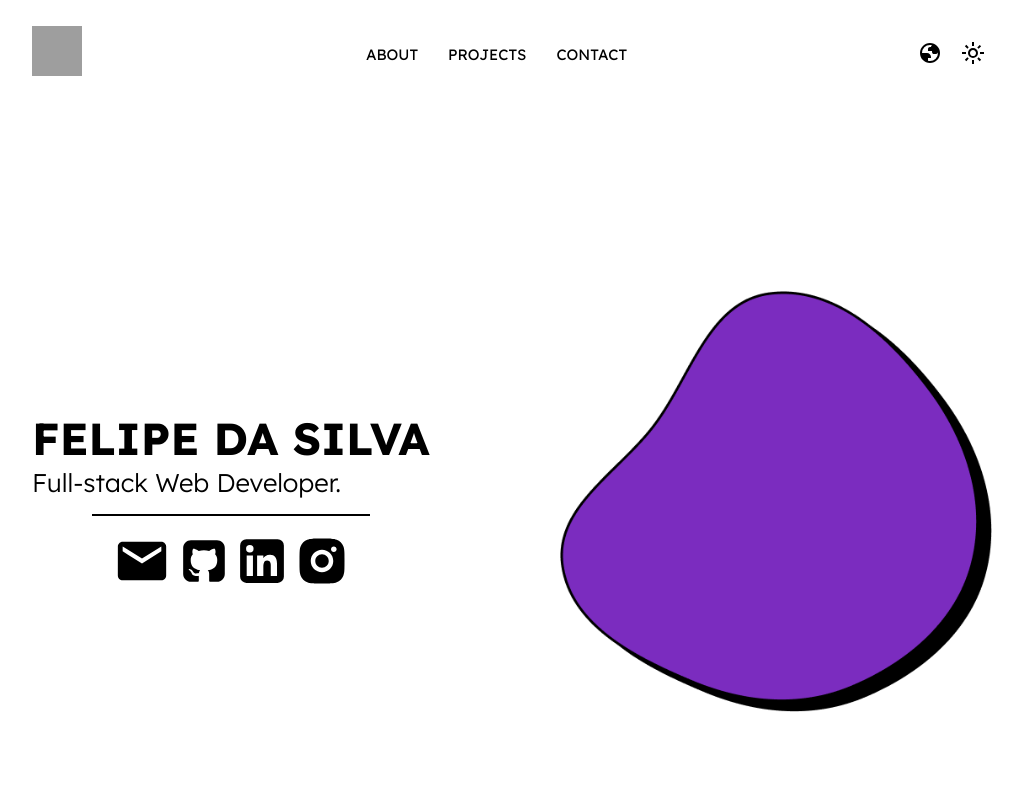
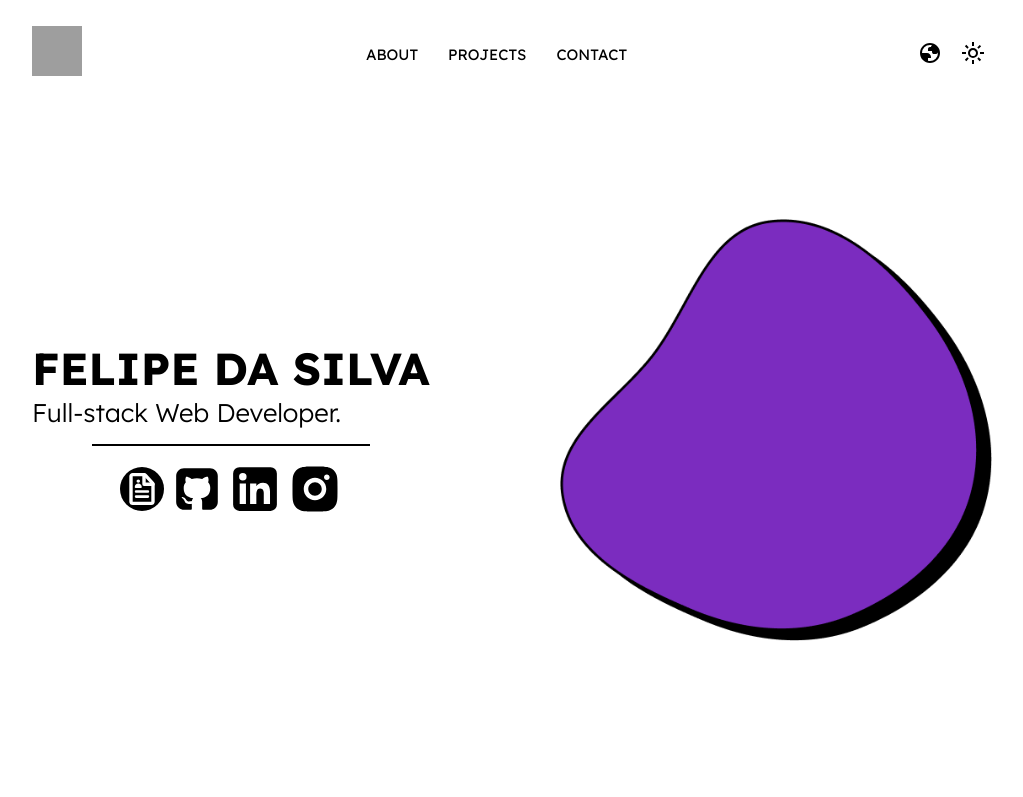
Before and after one commit to MFelipeSilva/mfelipesilva-v2, a Next.js app: page / in a window 1280 px wide. Shown: the top 797 px of the page, without its empty margins (128-1151 px from the left). Built offline with nearby package versions, Linux system fonts and the light colour scheme; grey boxes are pictures that could not be loaded.

Commit message:
feat: added some animations and other changes

```diff
--- a/src/app/(home)/page.tsx
+++ b/src/app/(home)/page.tsx
@@ -1,17 +1,15 @@
 "use client";
 
 import Image from "next/image";
+import Link from "next/link";
 
 import { useTranslation } from "react-i18next";
 
-import {
-  IconEmail,
-  IconGithub,
-  IconLinkedin,
-  IconInstagram,
-} from "@/components/icons";
+import { motion } from "framer-motion";
 
 import { Layout } from "@/components/layout";
+
+import { iconsData } from "@/utils/iconsData";
 
 import ilustration from "../../../public/images/ilustration-image.png";
 
@@ -31,18 +29,23 @@ export default function Home() {
             </div>
             <div />
             <div>
-              <div>
-                <IconEmail />
-              </div>
-              <div>
-                <IconGithub />
-              </div>
-              <div>
-                <IconLinkedin />
-              </div>
-              <div>
-                <IconInstagram />
-              </div>
+              {iconsData.map((icon) => (
+                <motion.div
+                  key={icon.id}
+                  initial={{
+                    scale: 1,
+                  }}
+                  whileHover={{ scale: 1.2 }}
+                  transition={{
+                    duration: 0.5,
+                    ease: "easeInOut",
+                  }}
+                >
+                  <Link href={icon.url} target="_blank">
+                    {icon.icon}
+                  </Link>
+                </motion.div>
+              ))}
             </div>
           </div>
           <Image src={ilustration} alt="ilustration" />
--- a/src/app/(home)/style.ts
+++ b/src/app/(home)/style.ts
@@ -3,7 +3,7 @@ import styled from "styled-components";
 export const Container = styled.main`
   & {
     display: flex;
-    min-height: 843px;
+    min-height: 700px;
     width: 100%;
     height: 84vh;
     align-items: center;
@@ -61,7 +61,7 @@ export const Container = styled.main`
           align-items: center;
           justify-content: center;
 
-          & > div > svg {
+          & > div > a > svg {
             color: #000;
             cursor: pointer;
             transition: color 0.33s ease;
@@ -73,7 +73,7 @@ export const Container = styled.main`
 
           @media (max-width: 1024px) {
             & > div:nth-child(1) > svg {
-              width: 47px;
+              width: 35px;
             }
             & > div > svg {
               width: 40px;
@@ -85,7 +85,7 @@ export const Container = styled.main`
 
           @media (max-width: 520px) {
             & > div:nth-child(1) > svg {
-              width: 40px;
+              width: 30px;
             }
             & > div > svg {
               width: 35px;
@@ -105,6 +105,12 @@ export const Container = styled.main`
         max-width: 100%;
         max-height: 100%;
         object-fit: contain;
+        scale: 1;
+        transition: scale 1s ease-in-out;
+
+        &:hover {
+          scale: 1.2;
+        }
 
         @media (max-width: 1440px) {
           width: 45%;
--- a/src/app/layout.tsx
+++ b/src/app/layout.tsx
@@ -6,8 +6,8 @@ import "../styles/global.css";
 const inter = Lexend({ subsets: ["latin"] });
 
 export const metadata: Metadata = {
-  title: "Felipe Da Silva | Developer Web Front-end",
-  description: "Generated by create next app",
+  title: "Felipe Da Silva | Developer Web Full-stack",
+  description: "Portfolio of a full-stack developer.",
 };
 
 export default function RootLayout({
@@ -17,7 +17,6 @@ export default function RootLayout({
 }>) {
   return (
     <html lang="pt-br">
-      <link rel="icon" href="/favicon.ico" sizes="any" />
       <body className={inter.className}>{children}</body>
     </html>
   );
--- a/src/components/footer.tsx
+++ b/src/components/footer.tsx
@@ -1,11 +1,8 @@
+import Link from "next/link";
+
 import styled from "styled-components";
 
-import {
-  IconEmail,
-  IconGithub,
-  IconLinkedin,
-  IconInstagram,
-} from "@/components/icons";
+import { iconsData } from "@/utils/iconsData";
 
 export const StyledFooter = styled.footer`
   display: flex;
@@ -33,10 +30,10 @@ export const StyledFooter = styled.footer`
       justify-content: center;
 
       & > div:nth-child(1) > svg {
-        width: 25px;
-        height: 25px;
+        width: 20px;
+        height: 20px;
       }
-      & > div > svg {
+      & > a > svg {
         cursor: pointer;
         width: 22px;
         height: 22px;
@@ -47,8 +44,8 @@ export const StyledFooter = styled.footer`
         }
       }
       & > div:nth-child(4) > svg {
-        width: 23.5px;
-        height: 23.5px;
+        width: 24px;
+        height: 24px;
       }
     }
 
@@ -66,18 +63,11 @@ export const Footer = () => {
       <div>
         <span>© Copyright 2024 - Felipe Da Silva</span>
         <div>
-          <div>
-            <IconEmail />
-          </div>
-          <div>
-            <IconGithub />
-          </div>
-          <div>
-            <IconLinkedin />
-          </div>
-          <div>
-            <IconInstagram />
-          </div>
+          {iconsData.map((icon) => (
+            <Link key={icon.id} href={icon.url} target="_blank">
+              {icon.icon}
+            </Link>
+          ))}
         </div>
       </div>
     </StyledFooter>
--- /dev/null
+++ b/src/components/icons/curriculum.tsx
@@ -0,0 +1,41 @@
+export const IconCurriculum = () => (
+  <svg
+    xmlns="http://www.w3.org/2000/svg"
+    width="44px"
+    height="44px"
+    viewBox="0 0 26 26"
+  >
+    <g fill="none">
+      <defs>
+        <mask id="pepiconsPopCvCircleFilled0">
+          <path fill="#fff" d="M0 0h26v26H0z" />
+          <g fill="#000">
+            <path d="M10.8 9.35c.56 0 1.01-.45 1.01-1.01s-.45-1.01-1.01-1.01s-1.01.45-1.01 1.01s.45 1.01 1.01 1.01" />
+            <path
+              fill-rule="evenodd"
+              d="M12.83 11.55c0-1.08-.91-1.86-2.03-1.86c-1.12 0-2.03.78-2.03 1.86v.51c0 .09.04.18.1.24c.06.06.15.1.24.1h3.38c.09 0 .18-.04.24-.1c.06-.06.1-.15.1-.24zM8.75 14.5a.75.75 0 0 1 .75-.75h7a.75.75 0 0 1 0 1.5h-7a.75.75 0 0 1-.75-.75m0 3a.75.75 0 0 1 .75-.75h7a.75.75 0 0 1 0 1.5h-7a.75.75 0 0 1-.75-.75"
+              clip-rule="evenodd"
+            />
+            <path
+              fill-rule="evenodd"
+              d="M5.5 5.5c0-1.102.898-2 2-2h6.69c.562 0 1.092.238 1.465.631l.006.007l4.312 4.702c.359.383.527.884.527 1.36v10.3c0 1.102-.898 2-2 2h-11c-1.102 0-2-.898-2-2zm8.689 0H7.5v15h11V10.192l-4.296-4.685l-.003-.001a.041.041 0 0 0-.012-.006"
+              clip-rule="evenodd"
+            />
+            <path
+              fill-rule="evenodd"
+              d="M14.19 3.5a1 1 0 0 1 1 1v4.7h4.31a1 1 0 1 1 0 2h-5.31a1 1 0 0 1-1-1V4.5a1 1 0 0 1 1-1"
+              clip-rule="evenodd"
+            />
+          </g>
+        </mask>
+      </defs>
+      <circle
+        cx="13"
+        cy="13"
+        r="13"
+        fill="currentColor"
+        mask="url(#pepiconsPopCvCircleFilled0)"
+      />
+    </g>
+  </svg>
+);
--- a/src/components/icons/email.tsx
+++ /dev/null
@@ -1,14 +0,0 @@
-export const IconEmail = () => (
-  <svg
-    xmlns="http://www.w3.org/2000/svg"
-    viewBox="0 0 24 24"
-    width="58px"
-    height="58px"
-    fill="currentColor"
-  >
-    <path
-      fill="currentColor"
-      d="M20 4H4c-1.1 0-1.99.9-1.99 2L2 18c0 1.1.9 2 2 2h16c1.1 0 2-.9 2-2V6c0-1.1-.9-2-2-2m0 4l-8 5l-8-5V6l8 5l8-5z"
-    />
-  </svg>
-);
--- a/src/components/icons/index.tsx
+++ b/src/components/icons/index.tsx
@@ -1,7 +1,7 @@
 export * from "./menu";
 export * from "./arrow";
 export * from "./launch";
-export * from "./email";
+export * from "./curriculum";
 export * from "./globe";
 export * from "./github";
 export * from "./linkedin";
--- /dev/null
+++ b/src/utils/iconsData.tsx
@@ -0,0 +1,29 @@
+import {
+  IconCurriculum,
+  IconGithub,
+  IconLinkedin,
+  IconInstagram,
+} from "@/components/icons";
+
+export const iconsData = [
+  {
+    id: "1",
+    url: "https://drive.google.com/file/d/14l8NZRRPHmUBVJ2YEfhmCh_JdsUH1Uer/view?usp=sharing",
+    icon: <IconCurriculum />,
+  },
+  {
+    id: "2",
+    url: "https://github.com/MFelipeSilva",
+    icon: <IconGithub />,
+  },
+  {
+    id: "3",
+    url: "https://www.linkedin.com/in/mfelipesilva",
+    icon: <IconLinkedin />,
+  },
+  {
+    id: "4",
+    url: "https://www.instagram.com/mfelipesilva_/",
+    icon: <IconInstagram />,
+  },
+];
```
Also changed, not shown: 2 other files (tests, documents, lock files or other folders).
